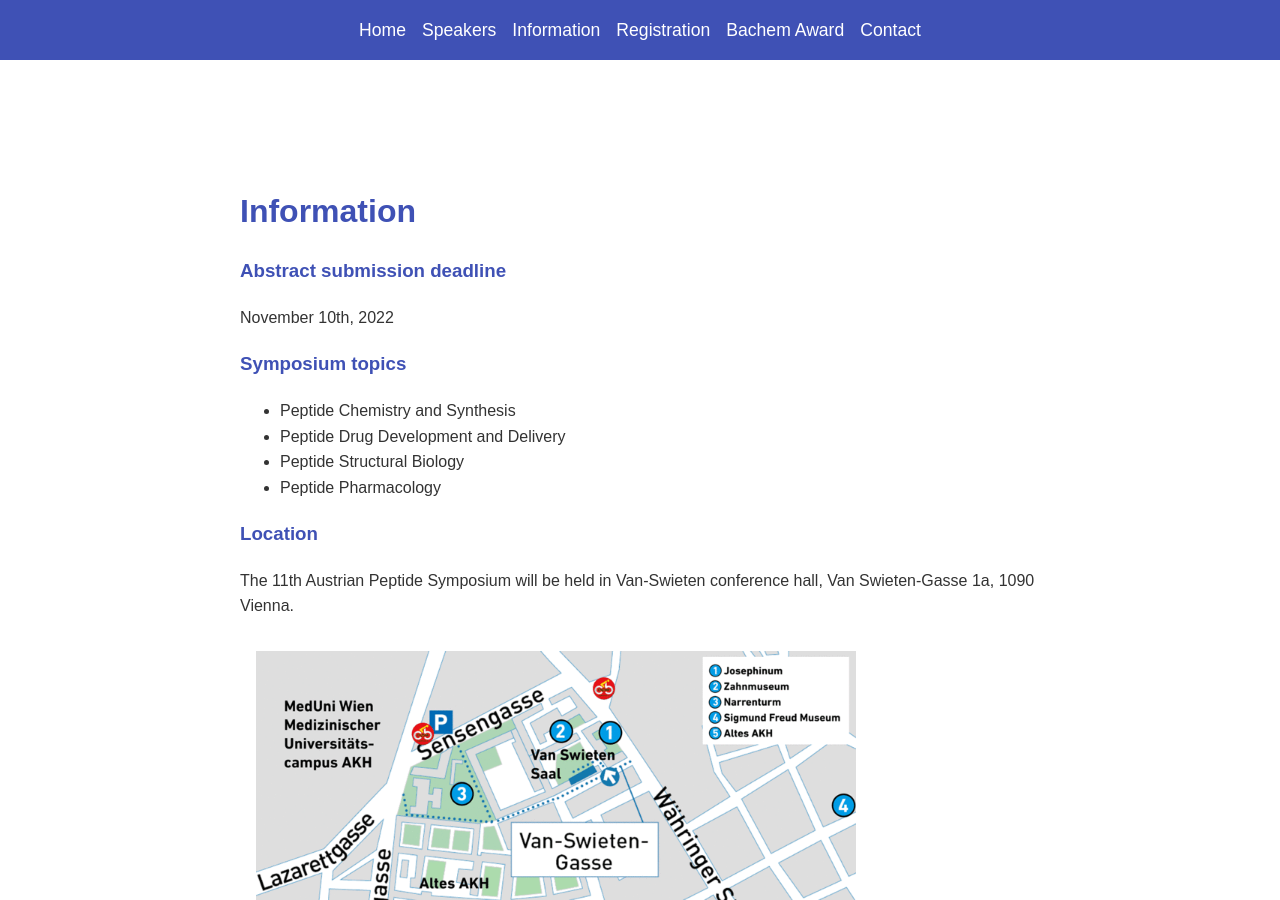
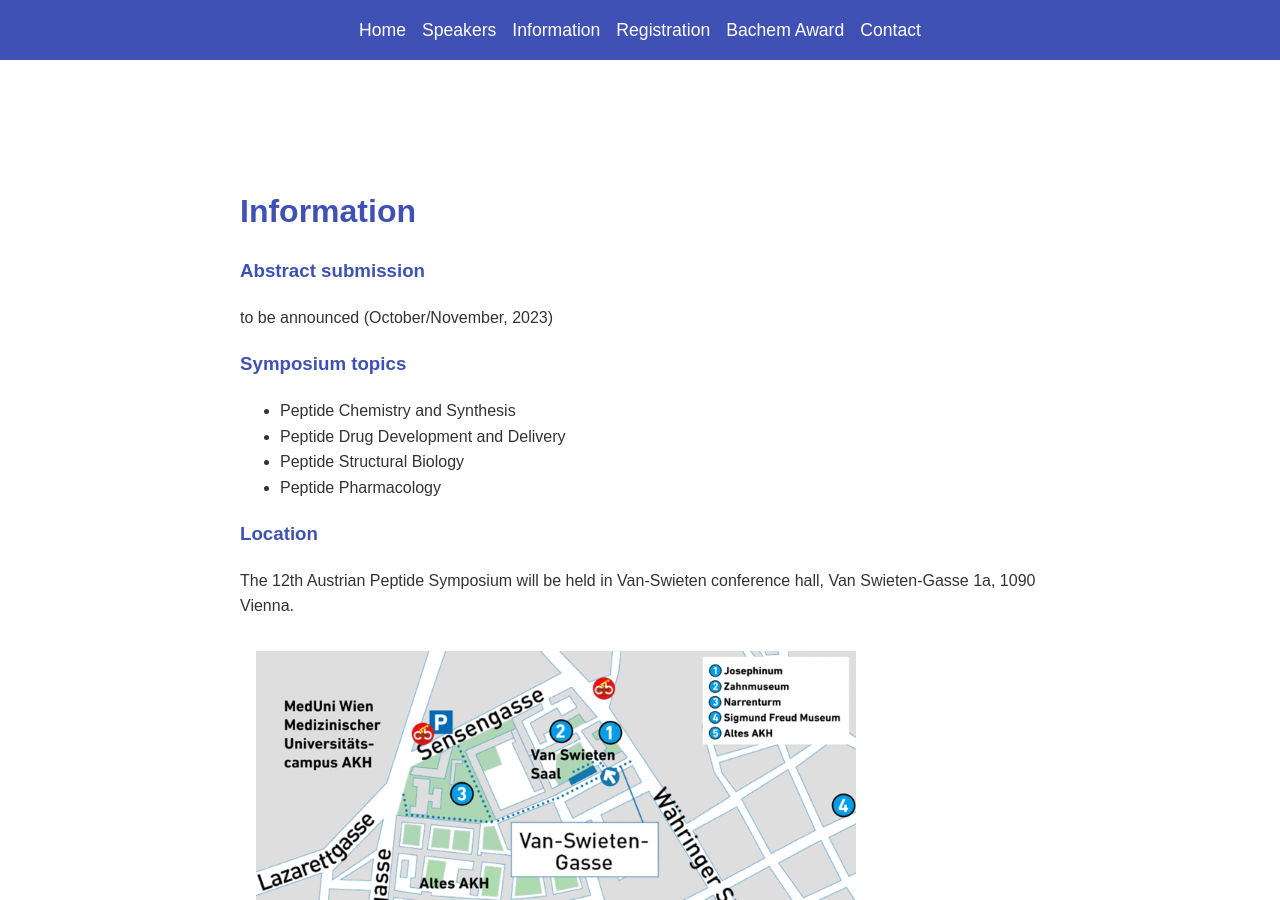
Before and after one commit to austrianpeptide/v2, a Jekyll site: the page built from index.markdown, in a window 1280 px wide and 900 px high, scrolled down 1281 px. Built offline with Jekyll 4.4.1, drawn with Linux system fonts in a browser that asks for light colours; some of the changed text lies outside the part shown.

Commit message:
Update content.yml

```diff
--- a/_data/content.yml
+++ b/_data/content.yml
@@ -43,9 +43,9 @@ page:
     '
   information: '## Information
 
-    ### Abstract submission deadline
+    ### Abstract submission
 
-    November 10th, 2022
+    to be announced (October/November, 2023)
 
 
     ### Symposium topics
@@ -61,7 +61,7 @@ page:
 
     ### Location
 
-    The 11th Austrian Peptide Symposium will be held in Van-Swieten conference hall,
+    The 12th Austrian Peptide Symposium will be held in Van-Swieten conference hall,
     Van Swieten-Gasse 1a, 1090 Vienna.
 
 
@@ -83,7 +83,7 @@ page:
 
 
     Download the reports from the [2021](https://austrianpeptides.org/assets/report2021.pdf)
-    meeting.
+    and 2022 (https://austrianpeptides.org/assets/report2021.pdf) meeting.
 
 
     Download a report about [Peptide Science in Austria](https://www.meduniwien.ac.at/pharmakologie/ms/Peptide%20Science%20in%20Austria.pdf).
@@ -111,7 +111,7 @@ page:
     '
 speakers:
 - affiliation: University of Copenhagen, Denmark
-  name: Helena Safavi
+  name: Ines Neundorf
   photo: Safav.jpg
 - affiliation: University of Vienna, Austria
   name: Manuela Schmidt
```
